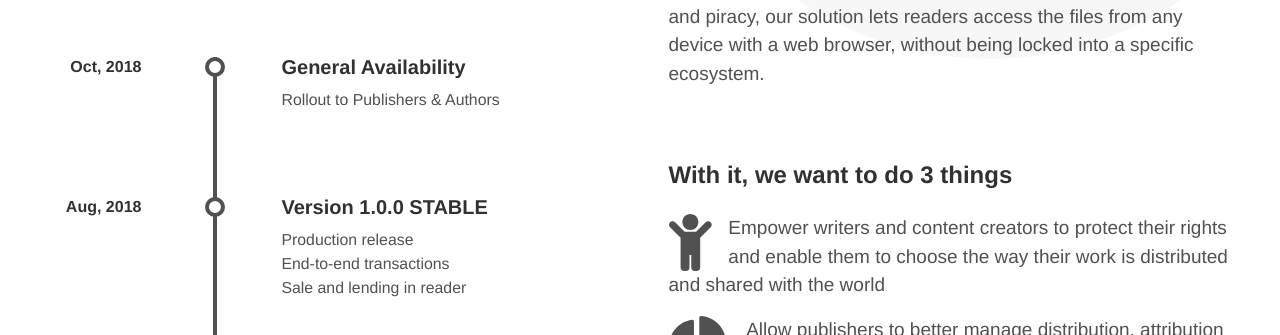
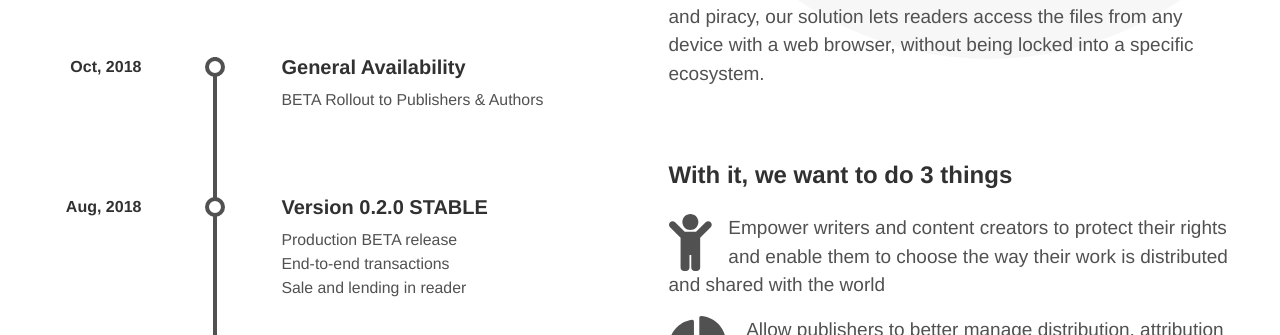
Before and after one commit to scenarex/scenarex.ca, a Jekyll site: the page built from _pages/en/bookchain.html, in a window 1280 px wide and 900 px high, scrolled down 406 px. Shown: the part 169-504 px from the top of the window. Built offline with Jekyll 4.4.1, drawn with Linux system fonts in a browser that asks for light colours; nearby versions of some CDN libraries; some web fonts are replaced.

Commit message:
Timeline update

```diff
--- a/_pages/en/bookchain.html
+++ b/_pages/en/bookchain.html
@@ -18,7 +18,7 @@ lang: en
         <div class="body">
           <h3>General Availability</h3>
           <ul>
-            <li>Rollout to Publishers & Authors</li>
+            <li>BETA Rollout to Publishers & Authors</li>
           </ul>
         </div>
       </div>
@@ -27,9 +27,9 @@ lang: en
           <h5>Aug, 2018</h5>
         </div>
         <div class="body">
-          <h3>Version 1.0.0 <span class="label">STABLE</span></h3>
+          <h3>Version 0.2.0 <span class="label">STABLE</span></h3>
           <ul>
-            <li>Production release</li>
+            <li>Production BETA release</li>
             <li>End-to-end transactions</li>
             <li>Sale and lending in reader</li>
           </ul>
--- a/_pages/fr/bookchain.html
+++ b/_pages/fr/bookchain.html
@@ -18,7 +18,7 @@ lang: fr
         <div class="body">
           <h3>Disponibilité générale</h3>
           <ul>
-            <li>Déploiement aux éditeurs & auteurs</li>
+            <li>Déploiement BETA aux éditeurs & auteurs</li>
           </ul>
         </div>
       </div>
@@ -27,9 +27,9 @@ lang: fr
           <h5>Aou, 2018</h5>
         </div>
         <div class="body">
-          <h3>Version 1.0.0 <span class="label">STABLE</span></h3>
+          <h3>Version 0.2.0 <span class="label">STABLE</span></h3>
           <ul>
-            <li>Version de production</li>
+            <li>Version de production BETA</li>
             <li>Transactions de bout en bout</li>
             <li>Vente et prêt dans le lecteur</li>
           </ul>
```
